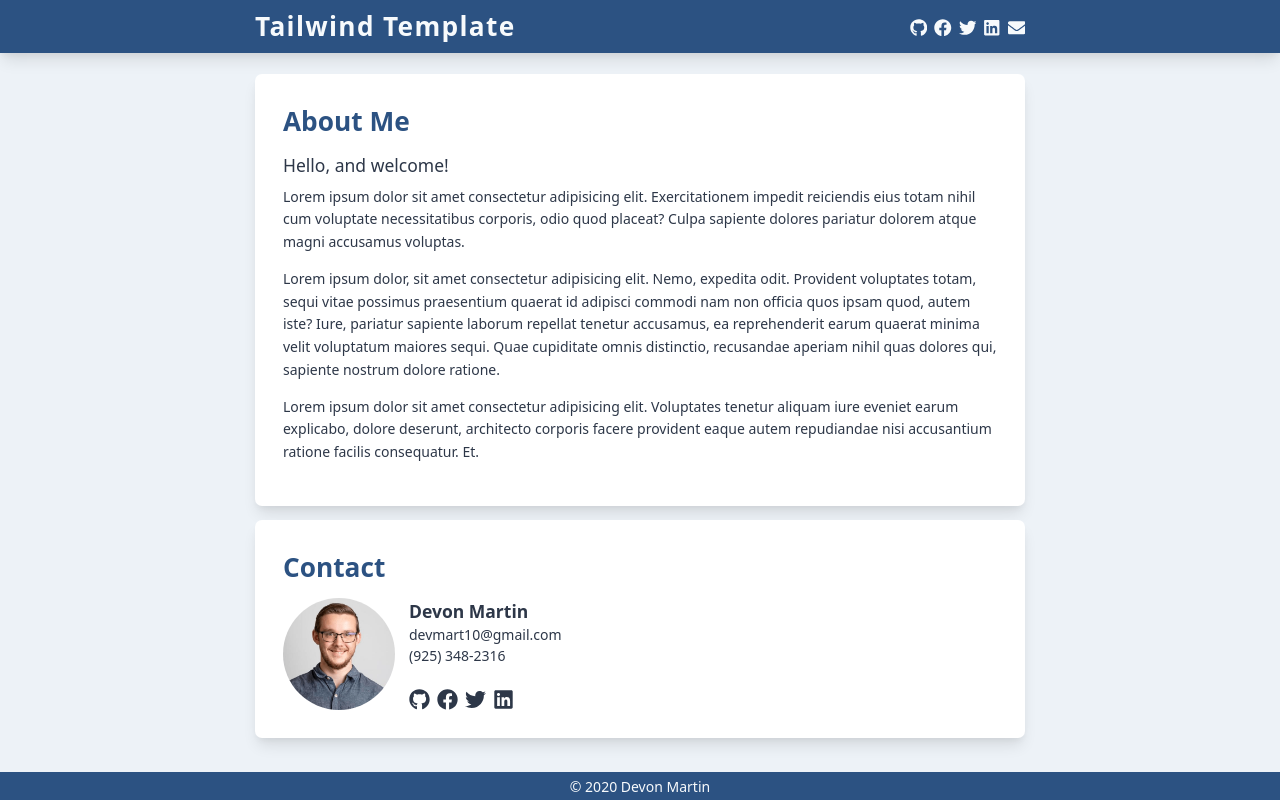
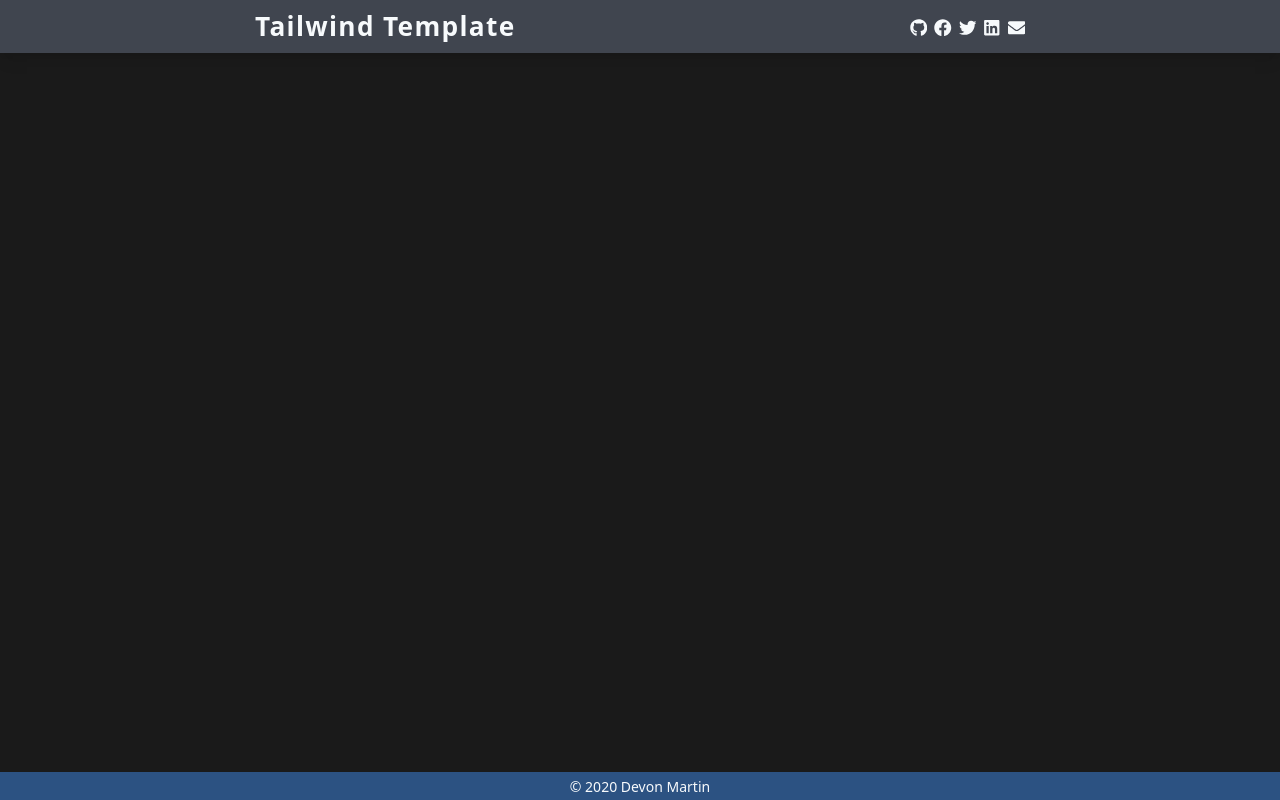
Before and after one commit to devmart10/ttw-website, a Next.js app: page / in a window 1280 px wide. Built offline with nearby package versions, Linux system fonts and the light colour scheme.

Commit message:
add color scheme

```diff
--- a/pages/index.js
+++ b/pages/index.js
@@ -1,14 +1,14 @@
-import React from "react";
-import Layout from "../src/components/Layout";
+import React from 'react';
+import Layout from '../src/components/Layout';
 
-import AboutMe from "../src/sections/AboutMe";
-import Contact from "../src/sections/Contact";
+import AboutMe from '../src/sections/AboutMe';
+import Contact from '../src/sections/Contact';
 
 const Index = () => {
   return (
     <Layout>
-      <AboutMe></AboutMe>
-      <Contact></Contact>
+      {/* <AboutMe></AboutMe> */}
+      {/* <Contact></Contact> */}
     </Layout>
   );
 };
--- a/src/components/Header.js
+++ b/src/components/Header.js
@@ -1,17 +1,17 @@
-import React from "react";
-import Socials from "../components/Socials";
-import { FaEnvelope } from "react-icons/fa";
+import React from 'react';
+import Socials from '../components/Socials';
+import { FaEnvelope } from 'react-icons/fa';
 
-import data from "../data/personal.json";
+import data from '../data/personal.json';
 
 const Header = () => {
   return (
-    <header className="mb-4 shadow-lg bg-primary">
-      <div className="flex flex-wrap items-baseline p-2 my-container">
-        <h2 className="mb-0 mr-auto font-semibold tracking-wider text-gray-100">Tailwind Template</h2>
-        <div className="flex text-xl text-gray-100">
+    <header className='mb-4 shadow-lg bg-charcoal'>
+      <div className='flex flex-wrap items-baseline p-2 my-container'>
+        <h2 className='mb-0 mr-auto font-semibold tracking-wider text-gray-100'>Tailwind Template</h2>
+        <div className='flex text-xl text-gray-100'>
           <Socials></Socials>
-          <a href={`mailto:${data.email}`} className="font-normal">
+          <a href={`mailto:${data.email}`} className='font-normal'>
             <FaEnvelope></FaEnvelope>
           </a>
         </div>
--- a/src/components/Layout.js
+++ b/src/components/Layout.js
@@ -1,21 +1,21 @@
-import React, { useEffect } from "react";
-import Header from "./Header";
-import Footer from "./Footer";
-import Seo from "./Seo";
+import React, { useEffect } from 'react';
+import Header from './Header';
+import Footer from './Footer';
+import Seo from './Seo';
 
 const Layout = ({ children }) => {
   useEffect(() => {
     if (typeof window !== `undefined`) {
-      const WOW = require("wowjs");
+      const WOW = require('wowjs');
       new WOW.WOW({ live: false, mobile: true }).init();
     }
   }, []);
   return (
     <>
       <Seo></Seo>
-      <div className="flex flex-col min-h-screen text-gray-800 bg-gray-200">
+      <div className='flex flex-col min-h-screen text-gray-800 bg-eerie-black'>
         <Header></Header>
-        <main className="flex flex-col p-2 mb-auto my-container">{children}</main>
+        <main className='flex flex-col p-2 mb-auto my-container'>{children}</main>
         <Footer></Footer>
       </div>
     </>
--- a/tailwind.config.js
+++ b/tailwind.config.js
@@ -1,10 +1,14 @@
-const { colors } = require("tailwindcss/defaultTheme");
+const { colors } = require('tailwindcss/defaultTheme');
 
 module.exports = {
   theme: {
     extend: {
       colors: {
-        primary: colors.blue["800"],
+        primary: colors.blue['800'],
+        charcoal: '#40454f',
+        'eerie-black': '#1a1a1a',
+        platinum: '#eaeaea',
+        'metallic-seaweed': '#08838b',
       },
     },
   },
```
